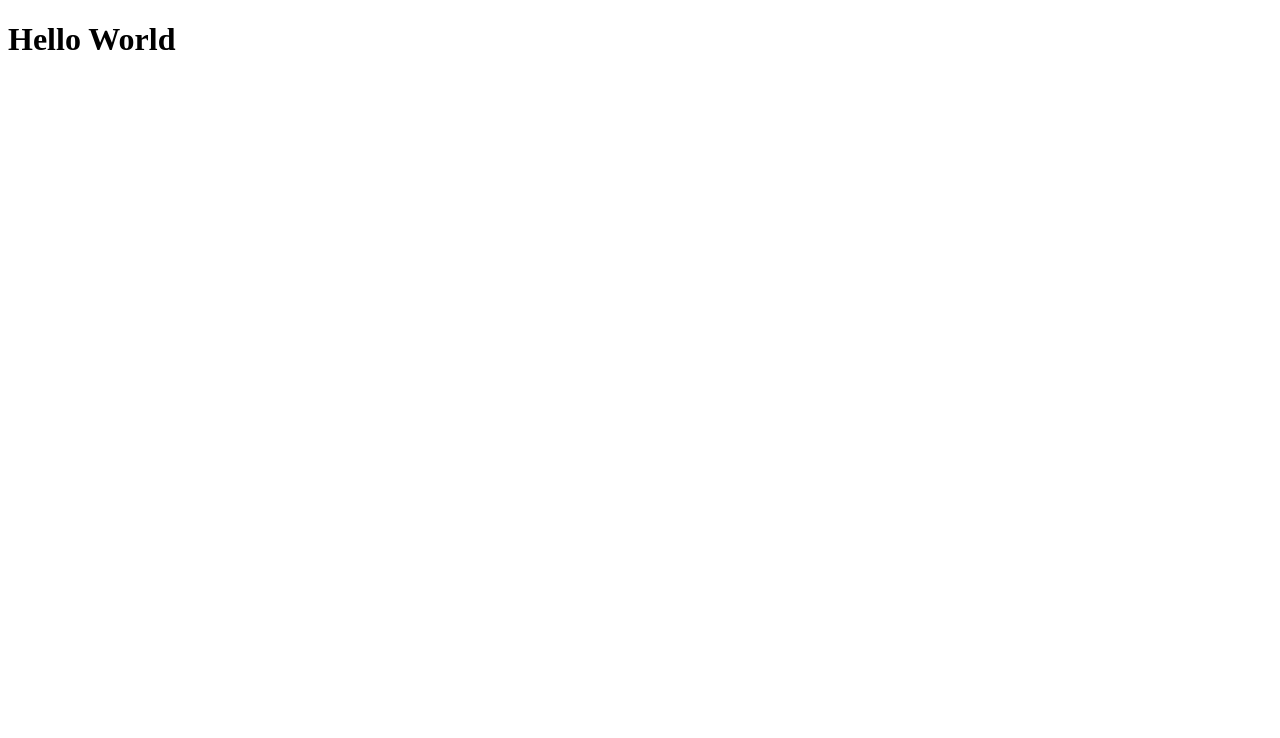
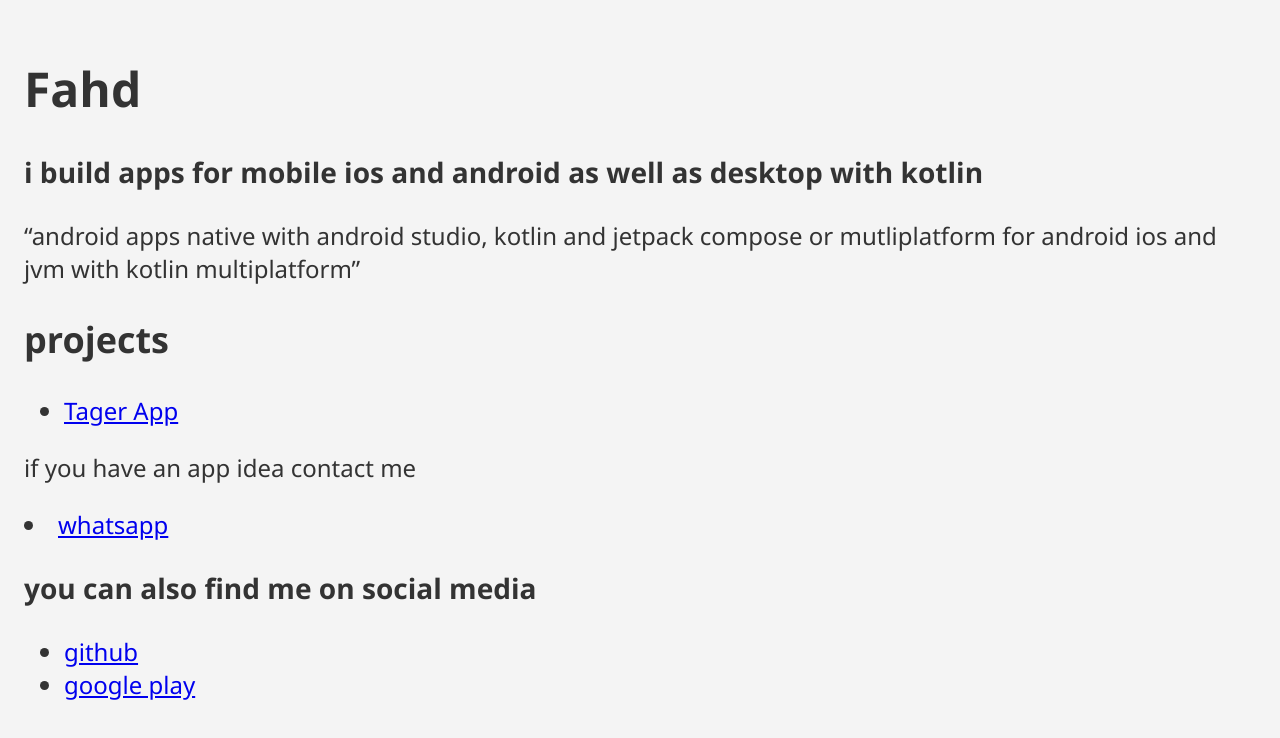
Before and after one commit to goodfahd/fahdpro.github.io, a plain HTML site: page index.html in a window 1280 px wide. Drawn offline with Linux system fonts and the light colour scheme.

Commit message:
update site content

```diff
--- a/index.html
+++ b/index.html
@@ -4,12 +4,27 @@
 <head>
     <meta charset="UTF-8">
     <meta name="viewport" content="width=device-width, initial-scale=1.0">
+    <link rel="stylesheet" href="style.css">
     <title>Good Fahd</title>
 </head>
 
 <body>
 
-    <h1>Hello World</h1>
+    <h1>Fahd</h1>
+    <h3>i build apps for mobile ios and android as well as desktop with kotlin</h3>
+    <q>android apps native with android studio, kotlin and jetpack compose or mutliplatform for android ios and jvm with
+        kotlin multiplatform</q>
+    <h2>projects</h2>
+    <ul>
+        <li><a href="tager.html">Tager App</a></li>
+    </ul>
+    <p>if you have an app idea contact me</p>
+    <li><a href="https://wa.me/00201095902627">whatsapp</a></li>
+    <h3>you can also find me on social media</h3>
+    <ul>
+        <li><a href="https://github.com/goodfahd">github</a></li>
+        <li><a href="https://play.google.com/store/apps/dev?id=9084472482452577406">google play</a></li>
+    </ul>
 </body>
 
 </html>
--- /dev/null
+++ b/style.scss
@@ -0,0 +1,15 @@
+* {
+    box-sizing: border-box;
+}
+
+html {
+    font-size: 1.5rem;
+}
+
+body {
+    font-family: 'Segoe UI', Tahoma, Geneva, Verdana, sans-serif;
+    margin: 0;
+    padding: 1rem;
+    background-color: #f4f4f4;
+    color: #333;
+}
```
Also changed, not shown: style.css (added), 1 other file.
